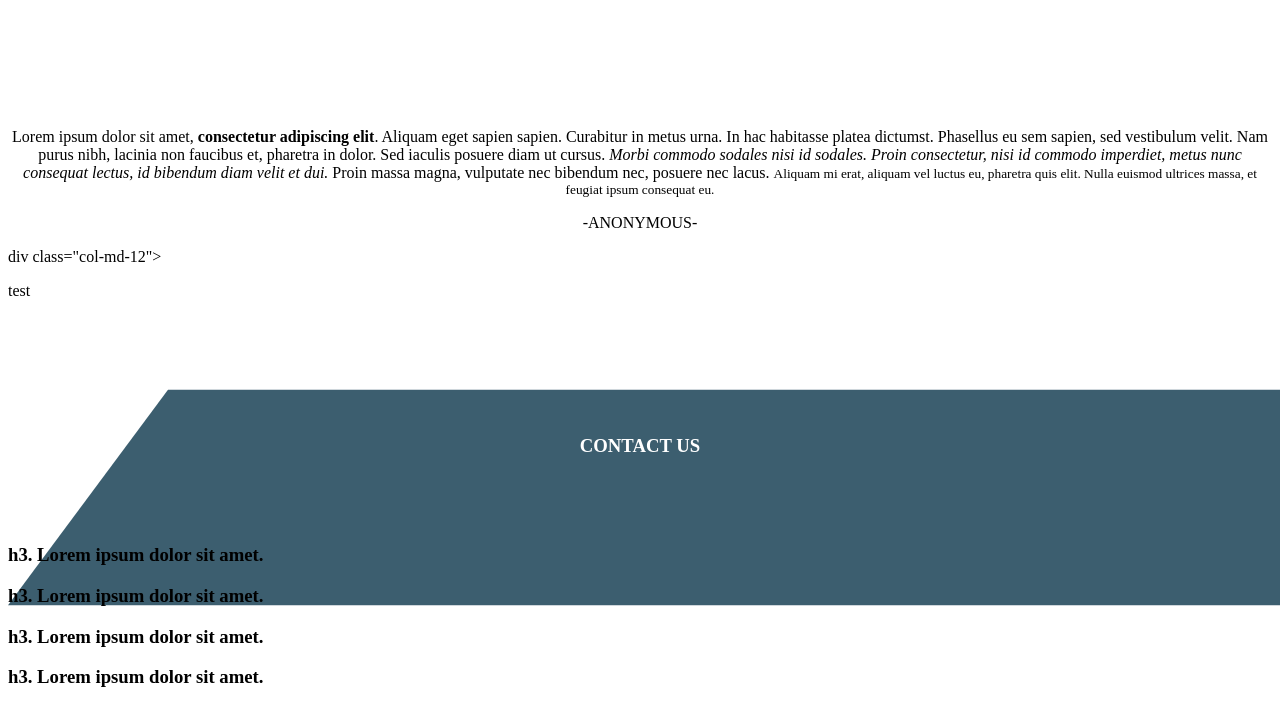
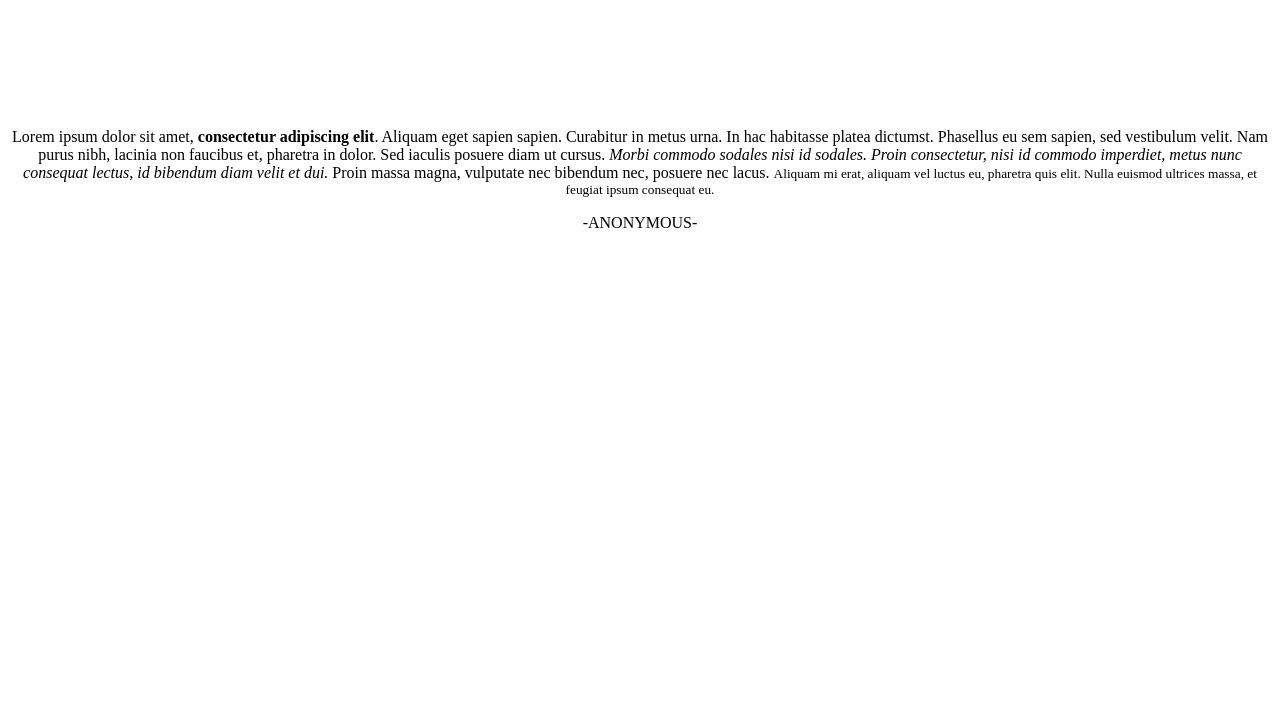
Before and after one commit to Satusoft-OdooERP/static_attendance, a plain HTML site: page index.html in a window 1280 px wide. Shown: the part 2732-3439 px from the top of the page. After the commit the page ends 2980 px from the top, so only its background shows below. Drawn offline with Linux system fonts and the light colour scheme.

Commit message:
Adding somechanges :wrench:

```diff
--- a/index.html
+++ b/index.html
@@ -182,51 +182,3 @@
             </div>
         </div>
     </div>
-
-    div class="col-md-12">
-      <p>test</p>
-    </div>
-    <footer>
-       <div class="test">
-       <svg style="    width: 100%;
-    background-size: cover;
-    position: absolute;
-    z-index: 0;
-    height: 359px;" viewBox="0 0 1440 239" fill="none" xmlns="http://www.w3.org/2000/svg">
-        <path d="M180 0.428467H1440V242.843H0L180 0.428467Z" fill="#3C5E6F"/>
-      </svg>
-<div class="container" style="    position: relative;
-    z-index: 1;
-    padding-top: 100px;">
-  <div class="row">
-    <div class="col-md-12">
-      <h3 align="center" style="color: #fff">
-       CONTACT US
-      </h3>
-      <div class="row" style="padding-top: 50px;">
-        <div class="col-md-3">
-         <img></div>
-          <h3>
-            h3. Lorem ipsum dolor sit amet.
-          </h3>
-        </div>
-        <div class="col-md-3">
-          <h3>
-            h3. Lorem ipsum dolor sit amet.
-          </h3>
-        </div>
-        <div class="col-md-3">
-          <h3>
-            h3. Lorem ipsum dolor sit amet.
-          </h3>
-        </div>
-        <div class="col-md-3">
-          <h3>
-            h3. Lorem ipsum dolor sit amet.
-          </h3>
-        </div>
-      </div>
-    </div>
-  </div>
-</div>
-      </div>
```
